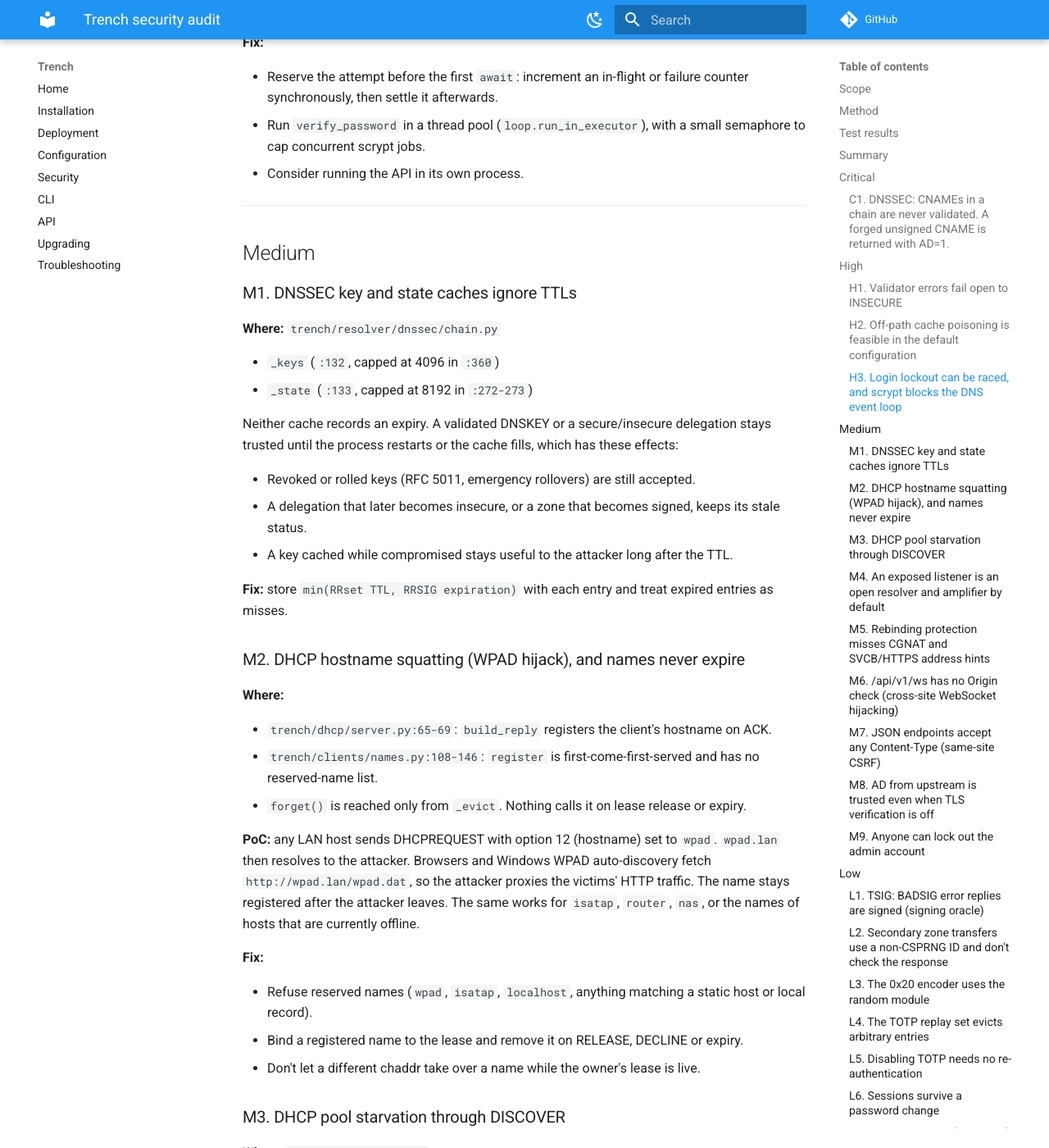
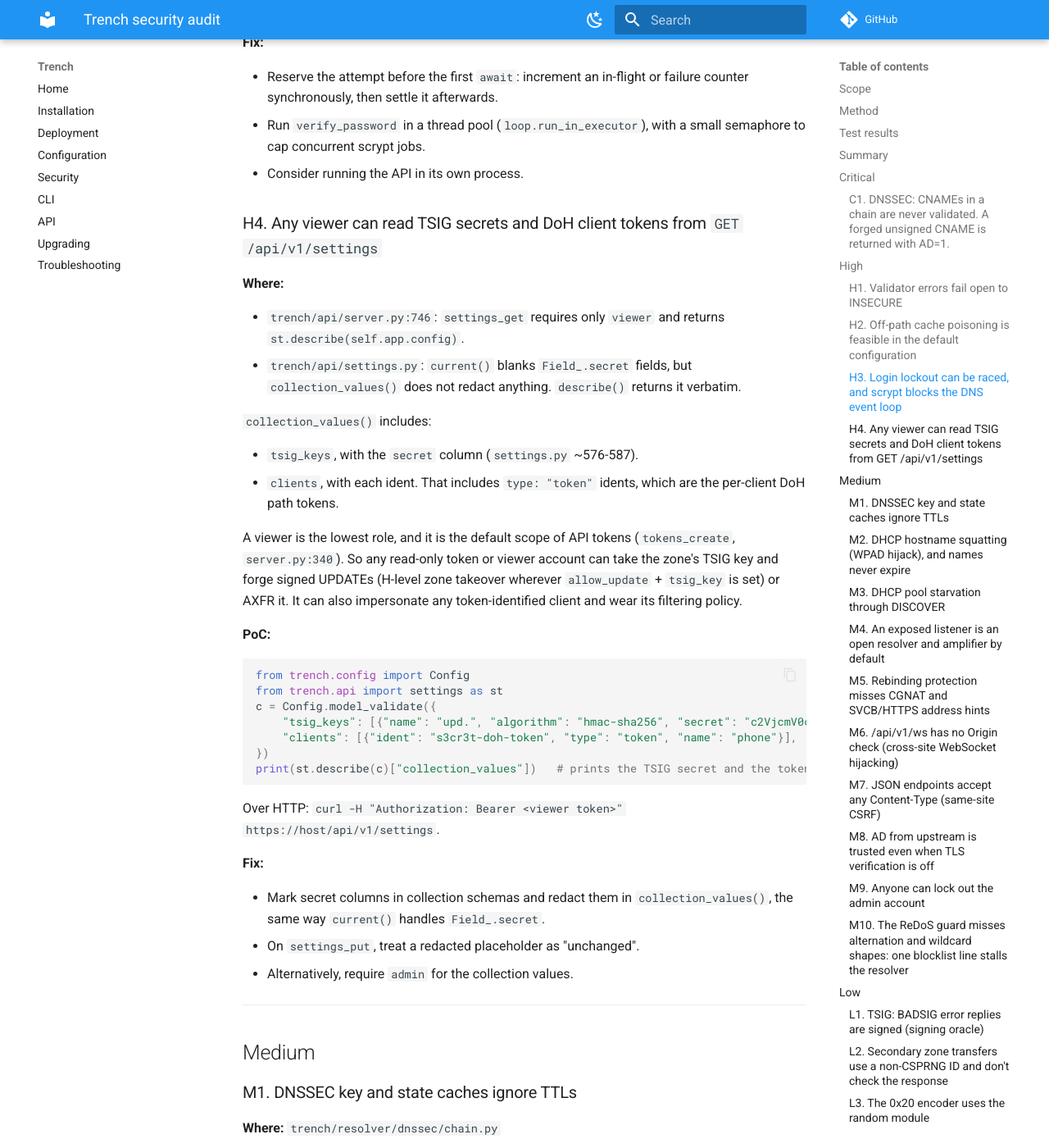
Before and after one commit to dev-doshi/trench, an MkDocs documentation site: the page built from docs/reviews/security-audit.md, in a window 1280 px wide and 1400 px high, scrolled down 6721 px. Shown: the whole window at 82% size. Built offline with MkDocs 1.6.1 and Material for MkDocs 9.7.7, drawn with Linux system fonts in a browser that asks for light colours; comment, search, counter and statistics services are not loaded; some of the changed text lies outside the part shown.

Commit message:
Extend security audit: settings secret leak, ReDoS guard bypass, new lows
Adds H4 (viewer role reads TSIG secrets and DoH client tokens through
GET /api/v1/settings), M10 (regex and wildcard blocklist rules that evade
the ReDoS guard and stall the event loop), and L13-L15.

````diff
--- a/docs/reviews/security-audit.md
+++ b/docs/reviews/security-audit.md
@@ -238,6 +238,40 @@ Over HTTP, the equivalent is to send about 50 `POST /api/v1/auth/login` requests
 - Run `verify_password` in a thread pool (`loop.run_in_executor`), with a small semaphore to cap concurrent scrypt jobs.
 - Consider running the API in its own process.
 
+### H4. Any viewer can read TSIG secrets and DoH client tokens from `GET /api/v1/settings`
+
+**Where:**
+
+- `trench/api/server.py:746`: `settings_get` requires only `viewer` and returns `st.describe(self.app.config)`.
+- `trench/api/settings.py`: `current()` blanks `Field_.secret` fields, but `collection_values()` does not redact anything. `describe()` returns it verbatim.
+
+`collection_values()` includes:
+
+- `tsig_keys`, with the `secret` column (`settings.py` ~576-587).
+- `clients`, with each ident. That includes `type: "token"` idents, which are the per-client DoH path tokens.
+
+A viewer is the lowest role, and it is the default scope of API tokens (`tokens_create`, `server.py:340`). So any read-only token or viewer account can take the zone's TSIG key and forge signed UPDATEs (H-level zone takeover wherever `allow_update` + `tsig_key` is set) or AXFR it. It can also impersonate any token-identified client and wear its filtering policy.
+
+**PoC:**
+
+```python
+from trench.config import Config
+from trench.api import settings as st
+c = Config.model_validate({
+    "tsig_keys": [{"name": "upd.", "algorithm": "hmac-sha256", "secret": "c2VjcmV0c2VjcmV0"}],
+    "clients": [{"ident": "s3cr3t-doh-token", "type": "token", "name": "phone"}],
+})
+print(st.describe(c)["collection_values"])   # prints the TSIG secret and the token
+```
+
+Over HTTP: `curl -H "Authorization: Bearer <viewer token>" https://host/api/v1/settings`.
+
+**Fix:**
+
+- Mark secret columns in collection schemas and redact them in `collection_values()`, the same way `current()` handles `Field_.secret`.
+- On `settings_put`, treat a redacted placeholder as "unchanged".
+- Alternatively, require `admin` for the collection values.
+
 ---
 
 ## Medium
@@ -357,6 +391,35 @@ Five bad passwords for `admin` from any address lock the account for up to 300 s
 - Key the lockout on (user, IP), or on IP alone, with a global per-user rate as a soft signal.
 - Let a correct password plus TOTP bypass the per-user component.
 
+### M10. The ReDoS guard misses alternation and wildcard shapes: one blocklist line stalls the resolver
+
+**Where:** `trench/filter/parser.py:150-164` (`_REDOS`, `_safe_regex`) and `:186-188` (wildcard rules).
+
+`_REDOS` only rejects a group that contains a quantifier and is itself quantified, plus repeated `[...]+` classes. It misses:
+
+- **Overlapping alternation:** `/^(a|aa)+$/` has no quantifier inside the group, so it compiles. Backtracking grows as a Fibonacci number in the name length.
+- **Wildcard rules:** `||a*a*a*a*a*a*a*a*a*b^` becomes `^a.*a.*…b$` with no ReDoS check and no length cap. That is polynomial of degree k, and names reach 253 chars.
+
+The match runs synchronously on the event loop against the attacker-chosen query name. So one line in any subscribed list (compromised, or fetched over `http://`, see L11), plus one query, freezes DNS for that worker.
+
+**PoC:**
+
+```python
+import time
+from trench.filter.parser import parse_line
+r = parse_line("/^(a|aa)+$/"); t = time.time(); r.regex.search("a"*32 + "b"); print(time.time() - t)
+r = parse_line("||a*a*a*a*a*a*a*a*a*b^"); r.regex.search("a"*60 + ".c")   # never returns
+```
+
+**Observed:** both rules compiled. The first took **0.5 s** for a 33-character name, and each extra `a` multiplies that by about 1.6. The second was still running when the 120 s timeout killed it.
+
+**Fix:**
+
+- Use a linear-time engine (`re2` / `google-re2`) for list-supplied patterns.
+- If that isn't possible, turn wildcard rules into a non-backtracking glob matcher.
+- Cap the number of `*` in a rule.
+- Run regex matching with a time budget, off the event loop.
+
 ---
 
 ## Low
@@ -466,6 +529,25 @@ See M4. `do53.py:92-98` handles AXFR/NOTIFY/UPDATE before the pipeline's rate li
 
 **Fix:** rate-limit these requests too.
 
+### L13. Editors can purge the query log
+
+`querylog_purge` in `trench/api/server.py` requires only `editor`. An editor can therefore erase the query history that would show what they changed and what clients resolved afterwards.
+
+**Fix:** require `admin` for the purge, and write an audit entry that survives it.
+
+### L14. Admin settings can load arbitrary Python modules
+
+The `plugins` collection holds module paths, and they are imported at startup. An admin, or a stolen admin session (see H3, M6, M7), therefore gets code execution as the service user after the next restart. That is expected admin power, but it is not documented as such.
+
+**Fix:** document it, or restrict plugins to an entry-point allow-list that the API cannot edit.
+
+### L15. The DoH HTTP server has no connection caps, and the JSON API accepts `type` > 65535
+
+- `trench/transport/doh.py` runs aiohttp without the per-client and global connection limits that `StreamLimits` gives DoT and TCP.
+- The JSON API's `type` parameter is not range-checked, so values above 65535 are silently truncated on the wire.
+
+**Fix:** apply `StreamLimits`-equivalent caps to the DoH listener, and reject `type` outside 0-65535.
+
 ---
 
 ## Things that were checked and look sound
````
Also changed, not shown: other parts of docs/reviews/security-audit.md (+3 -3 lines).
